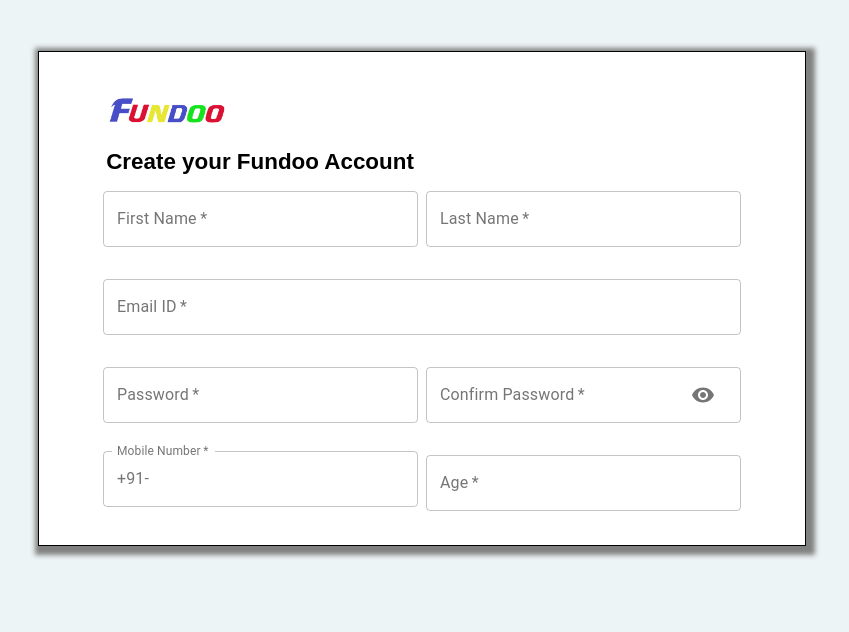
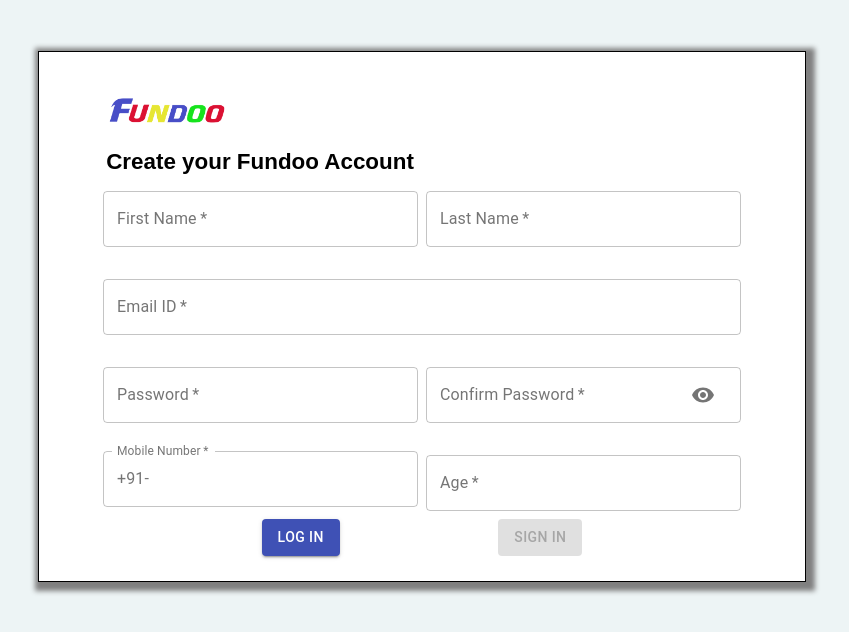
Before and after one commit to Prashant2411/Fundoo, a React (Create React App) app: page /register in a window 1280 px wide. Shown: the top 632 px of the page, without its empty margins (218-1067 px from the left). Built offline with nearby package versions, Linux system fonts and the light colour scheme.

Commit message:
Modified: Button to redirect  to login page from register

```diff
--- a/src/components/ForgetEmail.jsx
+++ b/src/components/ForgetEmail.jsx
@@ -44,7 +44,7 @@
         });
       });
     } else {
-      this.setState({receivedEmail: true})
+      this.setState({ receivedEmail: true });
     }
   };
 
@@ -64,7 +64,7 @@
           </b>
           <Grid item xs={12} sm={6}>
             <TextField
-              error = {this.state.receivedEmail}
+              error={this.state.receivedEmail}
               label="Mobile Number"
               name="mobileNumber"
               onChange={this.handleChange}
--- a/src/components/SignUp.jsx
+++ b/src/components/SignUp.jsx
@@ -79,6 +79,12 @@
     }
   };
 
+  login = () => {
+    this.props.history.push({
+      pathname: "/",
+    });
+  };
+
   signup = () => {
     registerUser(
       this.state.firstName,
@@ -87,9 +93,9 @@
       this.state.password,
       this.state.mobileNumber,
       this.state.age
-    ).then(res => {
-    }).catch(err => {
-    });
+    )
+      .then((res) => {})
+      .catch((err) => {});
   };
 
   render() {
@@ -166,7 +172,7 @@
                       {this.state.emailValid === "YES" ? (
                         <DoneIcon className={classes.doneIcon} />
                       ) : this.state.emailValid === "NO" ? (
-                        <ClearIcon className={classes.notDoneIcon} />
+                          <ClearIcon className={classes.notDoneIcon} />
                       ) : null}
                     </React.Fragment>
                   ),
@@ -262,17 +268,31 @@
               />
             </Grid>
           </Grid>
-          {this.state.emailValid === "YES" ? (
+          <Grid
+            container
+            direction="row"
+            justify="space-evenly"
+            alignItems="flex-end"
+          >
+            <Button
+              variant="contained"
+              color="primary"
+              name="currentInput"
+              onClick={this.login}
+            >
+              LOG IN
+            </Button>
             <Button
               variant="contained"
               color="primary"
               name="currentInput"
               type="submit"
               className={classes.button}
+              disabled={this.state.emailValid === "YES" ? false : true}
             >
               SIGN IN
             </Button>
-          ) : null}
+          </Grid>
         </Grid>
       </form>
     );
```
